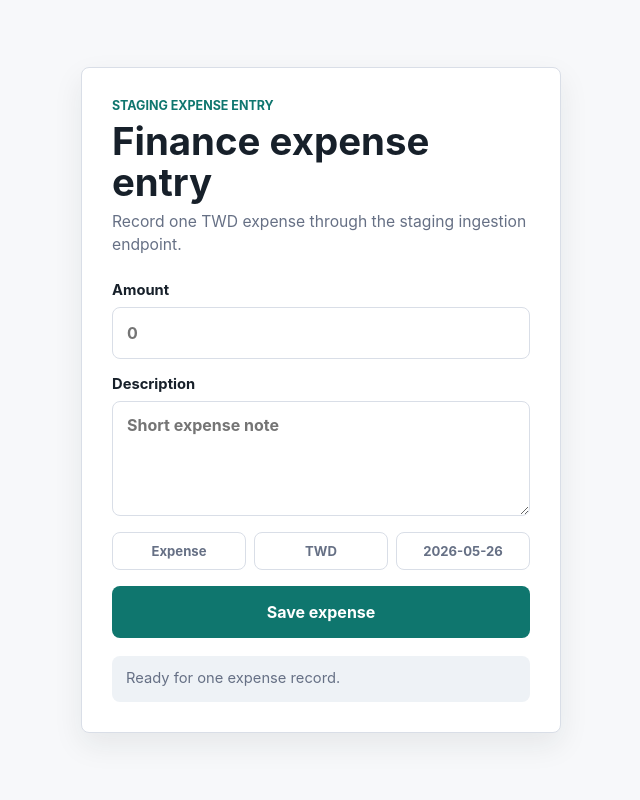
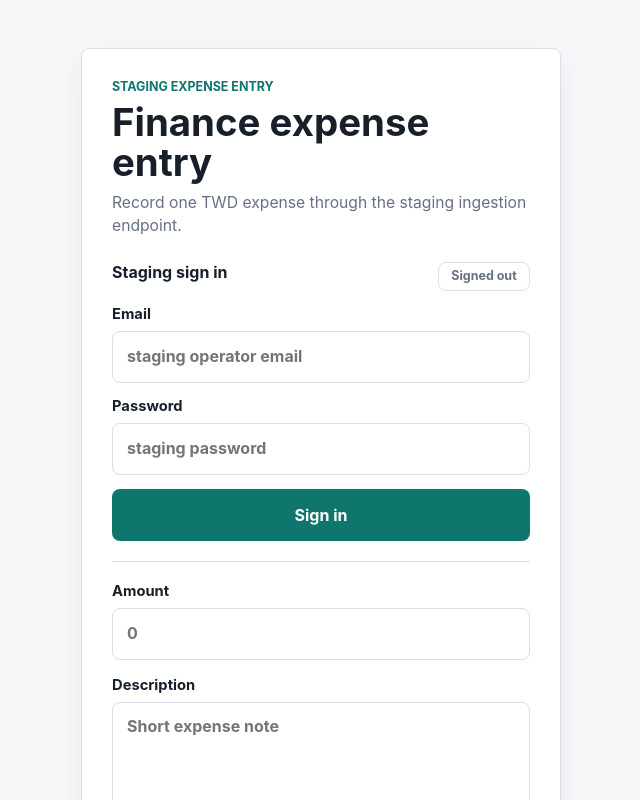
Before and after one commit to fp52rrrvgh-cmyk/detabase, a Next.js app in the folder apps/web/: page / in a window 1280 px wide. Shown: the top 800 px of the page, without its empty margins (319-959 px from the left). Built offline with nearby package versions, Linux system fonts and the light colour scheme; no server answers.

Commit message:
Implement WebApp staging login flow

```diff
--- a/apps/web/app/globals.css
+++ b/apps/web/app/globals.css
@@ -85,6 +85,52 @@ h1 {
   color: var(--muted);
   font-size: 0.98rem;
   line-height: 1.5;
+}
+
+.auth-section {
+  display: grid;
+  gap: 14px;
+  margin-bottom: 20px;
+  padding-bottom: 20px;
+  border-bottom: 1px solid var(--line);
+}
+
+.section-heading {
+  display: flex;
+  align-items: flex-start;
+  justify-content: space-between;
+  gap: 12px;
+}
+
+.section-heading h2 {
+  margin: 0;
+  font-size: 1rem;
+  line-height: 1.25;
+  letter-spacing: 0;
+}
+
+.session-status {
+  min-width: 92px;
+  margin: 0;
+  padding: 6px 8px;
+  border: 1px solid var(--line);
+  border-radius: 8px;
+  color: var(--muted);
+  font-size: 0.78rem;
+  font-weight: 700;
+  line-height: 1.2;
+  text-align: center;
+}
+
+.session-ready {
+  border-color: rgba(6, 118, 71, 0.32);
+  background: var(--success-bg);
+  color: var(--success);
+}
+
+.auth-form {
+  display: grid;
+  gap: 14px;
 }
 
 .entry-form {
@@ -180,6 +226,35 @@ h1 {
   opacity: 0.72;
 }
 
+.secondary-button {
+  min-height: 46px;
+  width: 100%;
+  border: 1px solid var(--line);
+  border-radius: 8px;
+  background: #ffffff;
+  color: var(--text);
+  cursor: pointer;
+  font-weight: 750;
+  transition:
+    border-color 140ms ease,
+    color 140ms ease,
+    transform 140ms ease;
+}
+
+.secondary-button:hover:not(:disabled) {
+  border-color: var(--accent);
+  color: var(--accent);
+}
+
+.secondary-button:active:not(:disabled) {
+  transform: translateY(1px);
+}
+
+.secondary-button:disabled {
+  cursor: wait;
+  opacity: 0.72;
+}
+
 .status-message {
   margin: 18px 0 0;
   padding: 12px 14px;
--- a/apps/web/app/page.tsx
+++ b/apps/web/app/page.tsx
@@ -1,6 +1,6 @@
 "use client";
 
-import { createClient } from "@supabase/supabase-js";
+import { createClient, type Session } from "@supabase/supabase-js";
 import type { FormEvent } from "react";
 import { useEffect, useMemo, useState } from "react";
 
@@ -13,6 +13,11 @@ type SubmitState =
       amount: string;
       description: string;
     }
+  | { status: "failure"; message: string };
+
+type AuthStatus = "checking" | "signed_out" | "signed_in";
+type AuthMessage =
+  | { status: "success"; message: string }
   | { status: "failure"; message: string };
 
 type RuntimeConfig = {
@@ -83,6 +88,12 @@ async function readSafeJson(response: Response): Promise<unknown> {
 }
 
 export default function ExpenseEntryPage() {
+  const [email, setEmail] = useState("");
+  const [password, setPassword] = useState("");
+  const [session, setSession] = useState<Session | null>(null);
+  const [authStatus, setAuthStatus] = useState<AuthStatus>("checking");
+  const [authMessage, setAuthMessage] = useState<AuthMessage | null>(null);
+  const [authLoading, setAuthLoading] = useState(false);
   const [amount, setAmount] = useState("");
   const [description, setDescription] = useState("");
   const [activityDate, setActivityDate] = useState("");
@@ -105,6 +116,128 @@ export default function ExpenseEntryPage() {
   useEffect(() => {
     setActivityDate(currentLocalDate());
   }, []);
+
+  useEffect(() => {
+    if (!supabase) {
+      setAuthStatus("signed_out");
+      setSession(null);
+      return;
+    }
+
+    let isMounted = true;
+
+    supabase.auth
+      .getSession()
+      .then(({ data }) => {
+        if (!isMounted) {
+          return;
+        }
+
+        setSession(data.session);
+        setAuthStatus(data.session ? "signed_in" : "signed_out");
+      })
+      .catch(() => {
+        if (!isMounted) {
+          return;
+        }
+
+        setSession(null);
+        setAuthStatus("signed_out");
+        setAuthMessage({
+          status: "failure",
+          message: "Session status could not be checked safely.",
+        });
+      });
+
+    const {
+      data: { subscription },
+    } = supabase.auth.onAuthStateChange((_event, nextSession) => {
+      setSession(nextSession);
+      setAuthStatus(nextSession ? "signed_in" : "signed_out");
+
+      if (nextSession) {
+        setAuthMessage(null);
+      }
+    });
+
+    return () => {
+      isMounted = false;
+      subscription.unsubscribe();
+    };
+  }, [supabase]);
+
+  async function handleSignIn(event: FormEvent<HTMLFormElement>) {
+    event.preventDefault();
+    setAuthMessage(null);
+
+    const trimmedEmail = email.trim();
+    if (!configReady || !supabase) {
+      setAuthMessage({
+        status: "failure",
+        message: "Runtime configuration is incomplete.",
+      });
+      return;
+    }
+
+    if (!trimmedEmail || !password) {
+      setAuthMessage({
+        status: "failure",
+        message: "Enter staging email and password.",
+      });
+      return;
+    }
+
+    setAuthLoading(true);
+    const { data, error } = await supabase.auth.signInWithPassword({
+      email: trimmedEmail,
+      password,
+    });
+    setAuthLoading(false);
+
+    if (error || !data.session) {
+      setSession(null);
+      setAuthStatus("signed_out");
+      setAuthMessage({
+        status: "failure",
+        message: "Sign in failed. Check staging credentials locally.",
+      });
+      return;
+    }
+
+    setPassword("");
+    setSession(data.session);
+    setAuthStatus("signed_in");
+    setAuthMessage({
+      status: "success",
+      message: "Signed in for staging expense entry.",
+    });
+  }
+
+  async function handleSignOut() {
+    if (!supabase) {
+      return;
+    }
+
+    setAuthLoading(true);
+    const { error } = await supabase.auth.signOut();
+    setAuthLoading(false);
+
+    if (error) {
+      setAuthMessage({
+        status: "failure",
+        message: "Sign out failed. Retry locally.",
+      });
+      return;
+    }
+
+    setSession(null);
+    setAuthStatus("signed_out");
+    setSubmitState({ status: "idle" });
+    setAuthMessage({
+      status: "success",
+      message: "Signed out.",
+    });
+  }
 
   async function handleSubmit(event: FormEvent<HTMLFormElement>) {
     event.preventDefault();
@@ -141,14 +274,14 @@ export default function ExpenseEntryPage() {
     setSubmitState({ status: "loading" });
 
     const {
-      data: { session },
+      data: { session: currentSession },
       error: sessionError,
     } = await supabase.auth.getSession();
 
-    if (sessionError || !session?.access_token) {
+    if (sessionError || !currentSession?.access_token) {
       setSubmitState({
         status: "failure",
-        message: "Authenticated session is unavailable.",
+        message: "Sign in before saving an expense.",
       });
       return;
     }
@@ -157,7 +290,7 @@ export default function ExpenseEntryPage() {
       method: "POST",
       headers: {
         apikey: runtimeConfig.publishableKey,
-        authorization: `Bearer ${session.access_token}`,
+        authorization: `Bearer ${currentSession.access_token}`,
         "content-type": "application/json",
       },
       body: JSON.stringify({
@@ -212,6 +345,63 @@ export default function ExpenseEntryPage() {
           </p>
         </div>
 
+        <section className="auth-section" aria-labelledby="auth-title">
+          <div className="section-heading">
+            <h2 id="auth-title">Staging sign in</h2>
+            <SessionStatus status={authStatus} hasSession={Boolean(session)} />
+          </div>
+
+          {authStatus === "signed_in" ? (
+            <button
+              className="secondary-button"
+              disabled={authLoading}
+              onClick={handleSignOut}
+              type="button"
+            >
+              {authLoading ? "Signing out..." : "Sign out"}
+            </button>
+          ) : (
+            <form className="auth-form" onSubmit={handleSignIn}>
+              <label className="field">
+                <span>Email</span>
+                <input
+                  autoComplete="email"
+                  inputMode="email"
+                  name="email"
+                  onChange={(event) => setEmail(event.target.value)}
+                  placeholder="staging operator email"
+                  required
+                  type="email"
+                  value={email}
+                />
+              </label>
+
+              <label className="field">
+                <span>Password</span>
+                <input
+                  autoComplete="current-password"
+                  name="password"
+                  onChange={(event) => setPassword(event.target.value)}
+                  placeholder="staging password"
+                  required
+                  type="password"
+                  value={password}
+                />
+              </label>
+
+              <button
+                className="submit-button"
+                disabled={authLoading || !configReady}
+                type="submit"
+              >
+                {authLoading ? "Signing in..." : "Sign in"}
+              </button>
+            </form>
+          )}
+
+          <AuthMessageView message={authMessage} />
+        </section>
+
         <form className="entry-form" onSubmit={handleSubmit}>
           <label className="field">
             <span>Amount</span>
@@ -248,16 +438,57 @@ export default function ExpenseEntryPage() {
 
           <button
             className="submit-button"
-            disabled={submitState.status === "loading"}
+            disabled={
+              submitState.status === "loading" || authStatus !== "signed_in"
+            }
             type="submit"
           >
-            {submitState.status === "loading" ? "Saving..." : "Save expense"}
+            {submitState.status === "loading"
+              ? "Saving..."
+              : authStatus === "signed_in"
+              ? "Save expense"
+              : "Sign in to save"}
           </button>
         </form>
 
         <StatusMessage state={submitState} configReady={configReady} />
       </section>
     </main>
+  );
+}
+
+function SessionStatus({
+  status,
+  hasSession,
+}: {
+  status: AuthStatus;
+  hasSession: boolean;
+}) {
+  if (status === "checking") {
+    return <p className="session-status">Checking session</p>;
+  }
+
+  if (status === "signed_in" && hasSession) {
+    return <p className="session-status session-ready">Signed in</p>;
+  }
+
+  return <p className="session-status">Signed out</p>;
+}
+
+function AuthMessageView({ message }: { message: AuthMessage | null }) {
+  if (!message) {
+    return null;
+  }
+
+  return (
+    <p
+      className={`status-message ${
+        message.status === "success" ? "status-success" : "status-error"
+      }`}
+      role={message.status === "success" ? "status" : "alert"}
+    >
+      {message.message}
+    </p>
   );
 }
 
```
Also changed, not shown: 1 other file (tests, documents, lock files or other folders).
